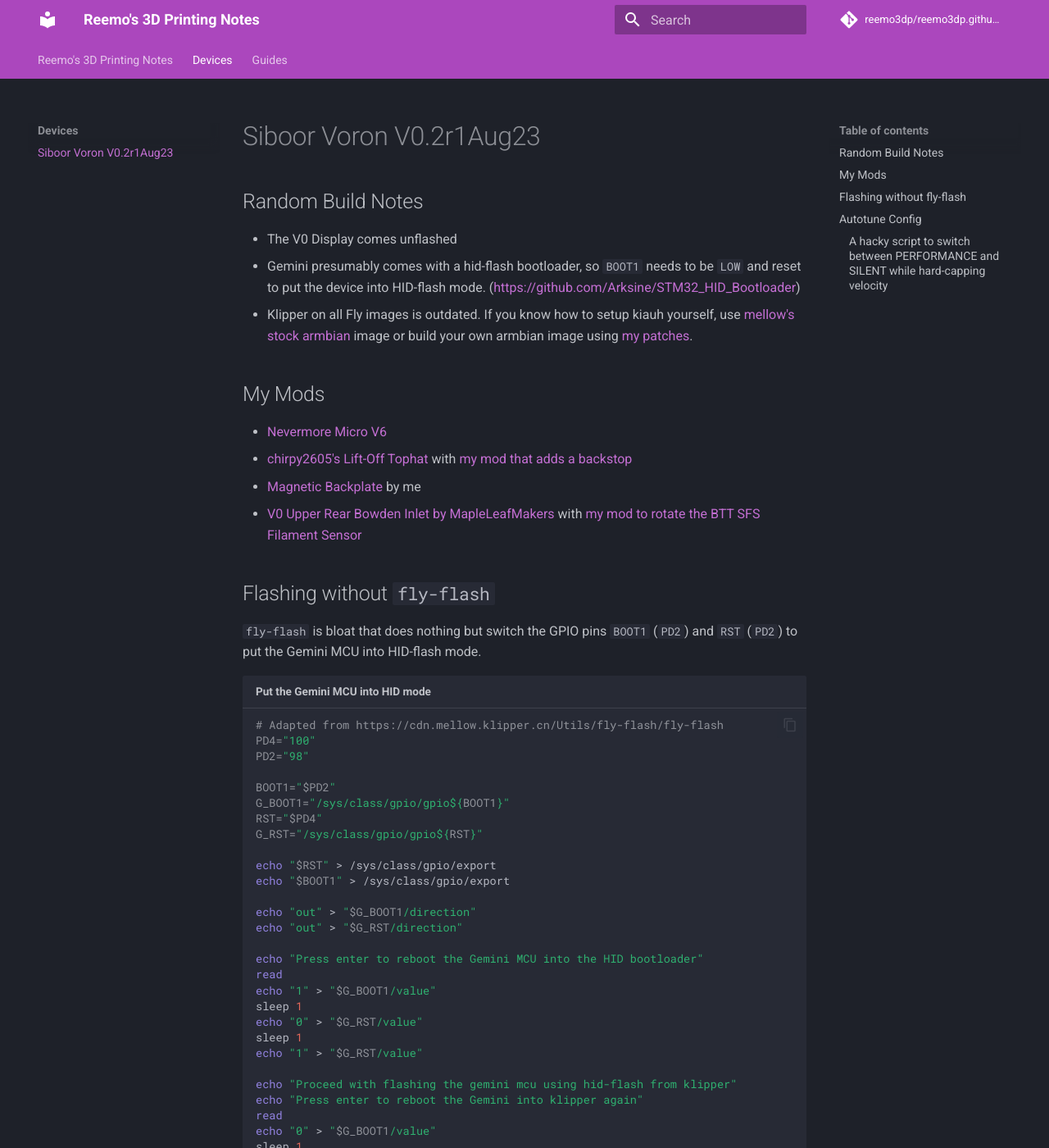
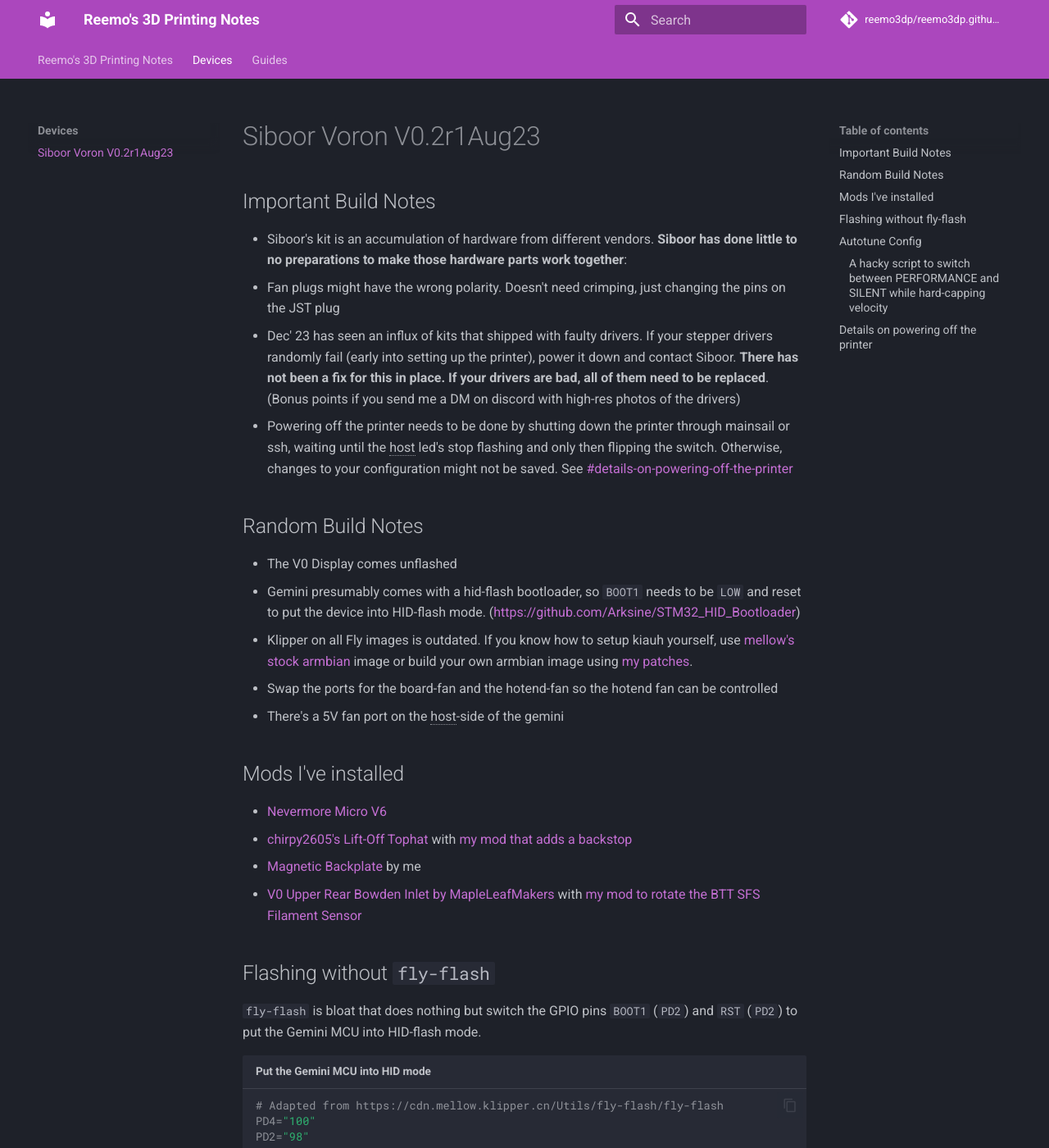
Before and after one commit to reemo3dp/reemo3dp.github.io, an MkDocs documentation site: the page built from docs/devices/Siboor-Voron-V0.2r1Aug23.md, in a window 1280 px wide and 1400 px high. Shown: the whole window at 82% size. Built offline with MkDocs 1.6.1 and Material for MkDocs 9.7.7, drawn with Linux system fonts in a browser that asks for light colours; comment, search, counter and statistics services are not loaded; some of the changed text lies outside the part shown.

Commit message:
Add shutdown stuff

````diff
--- a/docs/devices/Siboor-Voron-V0.2r1Aug23.md
+++ b/docs/devices/Siboor-Voron-V0.2r1Aug23.md
@@ -1,10 +1,19 @@
+## Important Build Notes
+
+- Siboor's kit is an accumulation of hardware from different vendors. **Siboor has done little to no preparations to make those hardware parts work together**:
+- Fan plugs might have the wrong polarity. Doesn't need crimping, just changing the pins on the JST plug
+- Dec' 23 has seen an influx of kits that shipped with faulty drivers. If your stepper drivers randomly fail (early into setting up the printer), power it down and contact Siboor. **There has not been a fix for this in place. If your drivers are bad, all of them need to be replaced**. (Bonus points if you send me a DM on discord with high-res photos of the drivers)
+- Powering off the printer needs to be done by shutting down the printer through mainsail or ssh, waiting until the host led's stop flashing and only then flipping the switch. Otherwise, changes to your configuration might not be saved. See [#details-on-powering-off-the-printer](#details-on-powering-off-the-printer)
+
 ## Random Build Notes
 
 - The V0 Display comes unflashed
 - Gemini presumably comes with a hid-flash bootloader, so `BOOT1` needs to be `LOW` and reset to put the device into HID-flash mode. (<https://github.com/Arksine/STM32_HID_Bootloader>)
 - Klipper on all Fly images is outdated. If you know how to setup kiauh yourself, use [mellow's stock armbian](http://mellow.klipper.cn/#/introduction/downloadimg) image or build your own armbian image using [my patches](https://github.com/reemo3dp/mellowfly-geminipi-armbian).
+- Swap the ports for the board-fan and the hotend-fan so the hotend fan can be controlled
+- There's a 5V fan port on the host-side of the gemini
 
-## My Mods
+## Mods I've installed
 
 - [Nevermore Micro V6](https://github.com/nevermore3d/Nevermore_Micro/tree/master/V6)
 - [chirpy2605's Lift-Off Tophat](https://github.com/chirpy2605/voron/tree/main/V0/Lift-Off_Tophat_Hinges) with [my mod that adds a backstop](https://www.printables.com/model/659597-chirpys-v02-lift-off-tophat-hinges-with-backstop)
@@ -132,3 +141,11 @@ gcode:
   AUTOTUNE_TMC STEPPER=stepper_y tuning_goal=performance sg4_thrs=118
   AUTOTUNE_TMC STEPPER=stepper_x tuning_goal=performance sg4_thrs=118
 ```
+
+## Details on powering off the printer
+
+FlyOS by default sets the root filesystems' commit interval to `600 seconds`. This means that, unless explicitly flushed, changes to files will only be written to the sd card every `10 minutes`. In the worst case, this means you will loose any changes to your klipper configuration, updates you've installed or models you've uploaded in the last ten minutes.
+
+You can change the commit interval to a lower value (`5` is the default) in `/etc/fstab`. After changing the value, reboot.
+
+In any case, the host system is stateful and not designed to be switched off instantaneously. [Ellis' shutdown macro](https://ellis3dp.com/Print-Tuning-Guide/articles/useful_macros/shut_down_host.html) can be included in the V0 display menu to make shutting down the printer easier. A good rule of thumb: **Click on shutdown, count to 10, flip the switch**.
````
